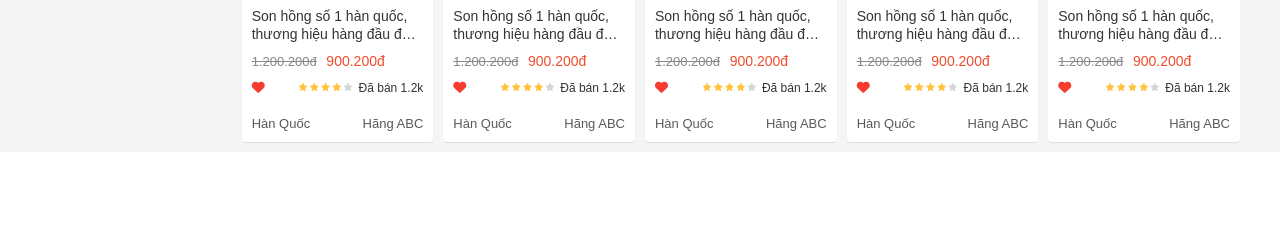
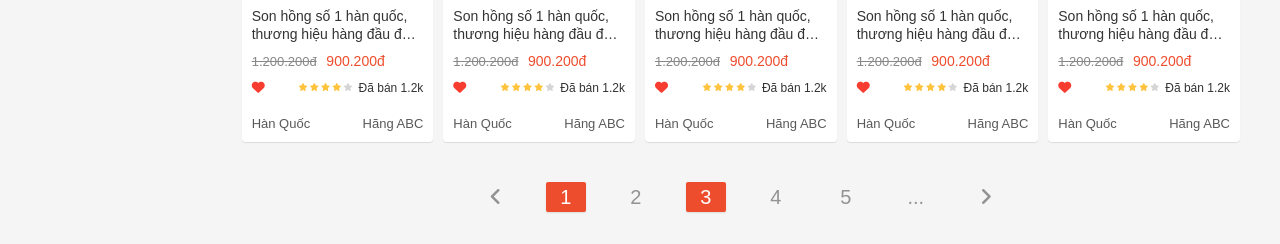
Before and after one commit to TaLePhu/my_shopee, a plain HTML site: page index.html in a window 1280 px wide. Shown: the part 771-1015 px from the top of the page. Before the commit the page ends 923 px from the top, so only its background shows below. Drawn offline with nearby package versions, Linux system fonts and the light colour scheme.

Commit message:
done pagination

```diff
--- a/assets/css/base.css
+++ b/assets/css/base.css
@@ -137,3 +137,40 @@ html {
     cursor: default;
     background-color: #c3c3c3;
 }
+
+/* pagination  */
+.page-controller {
+    display: flex;
+    align-items: center;
+    justify-content: center;
+    list-style: none;
+}
+
+.page-controller__item {
+    margin: 0 15px;
+}
+
+.page-controller__item--active .page-controller__link{
+    background-color: var(--primary-color);
+    color: var(--white-color);
+    box-shadow: 0 1px 2px rgba(0, 0, 0, 0.1);
+
+}
+
+.page-controller__link {
+    --height: 30px;
+    display: block;
+    text-decoration: none;
+    color: #939393;
+    font-size: 2rem;
+    font-weight: 400;
+    height: var(--height);
+    line-height: var(--height);
+    min-width: 40px;
+    text-align: center;
+    border-radius: 2px;
+}
+
+.page-controller__icon {
+
+}
--- a/assets/css/main.css
+++ b/assets/css/main.css
@@ -1235,3 +1235,9 @@ i.home-product-item__like-icon-fill {
     font-weight: 600;
     color: var(--white-color);
 }
+
+/* pagination */
+.page-controller-home-product {
+    margin-top: 40px;
+    margin-bottom: 32px;
+}
--- a/index.html
+++ b/index.html
@@ -706,6 +706,40 @@
                                 </div>
                             </div>
                         </div>
+
+                        <!-- pagination -->
+                         <ul class="page-controller page-controller-home-product">
+                            <li class="page-controller__item">
+                                <a href="#" class="page-controller__link">
+                                    <i class="page-controller__icon fa-solid fa-angle-left"></i>
+                                </a>
+                            </li>
+                            <li class="page-controller__item page-controller__item--active">
+                                <a href="#" class="page-controller__link">1</a>
+                            </li>
+                            <li class="page-controller__item">
+                                <a href="#" class="page-controller__link">2</a>
+                            </li>
+                            <li class="page-controller__item page-controller__item--active">
+                                <a href="#" class="page-controller__link">3</a>
+                            </li>
+                            <li class="page-controller__item">
+                                <a href="#" class="page-controller__link">4</a>
+                            </li>
+                            <li class="page-controller__item">
+                                <a href="#" class="page-controller__link">5</a>
+                            </li>
+                            <li class="page-controller__item">
+                                <a href="#" class="page-controller__link">
+                                    ...
+                                </a>
+                            </li>
+                            <li class="page-controller__item">
+                                <a href="#" class="page-controller__link">
+                                    <i class="page-controller__icon fa-solid fa-angle-right"></i>
+                                </a>
+                            </li>
+                         </ul>
                     </div>
                 </div>
             </div>
```
